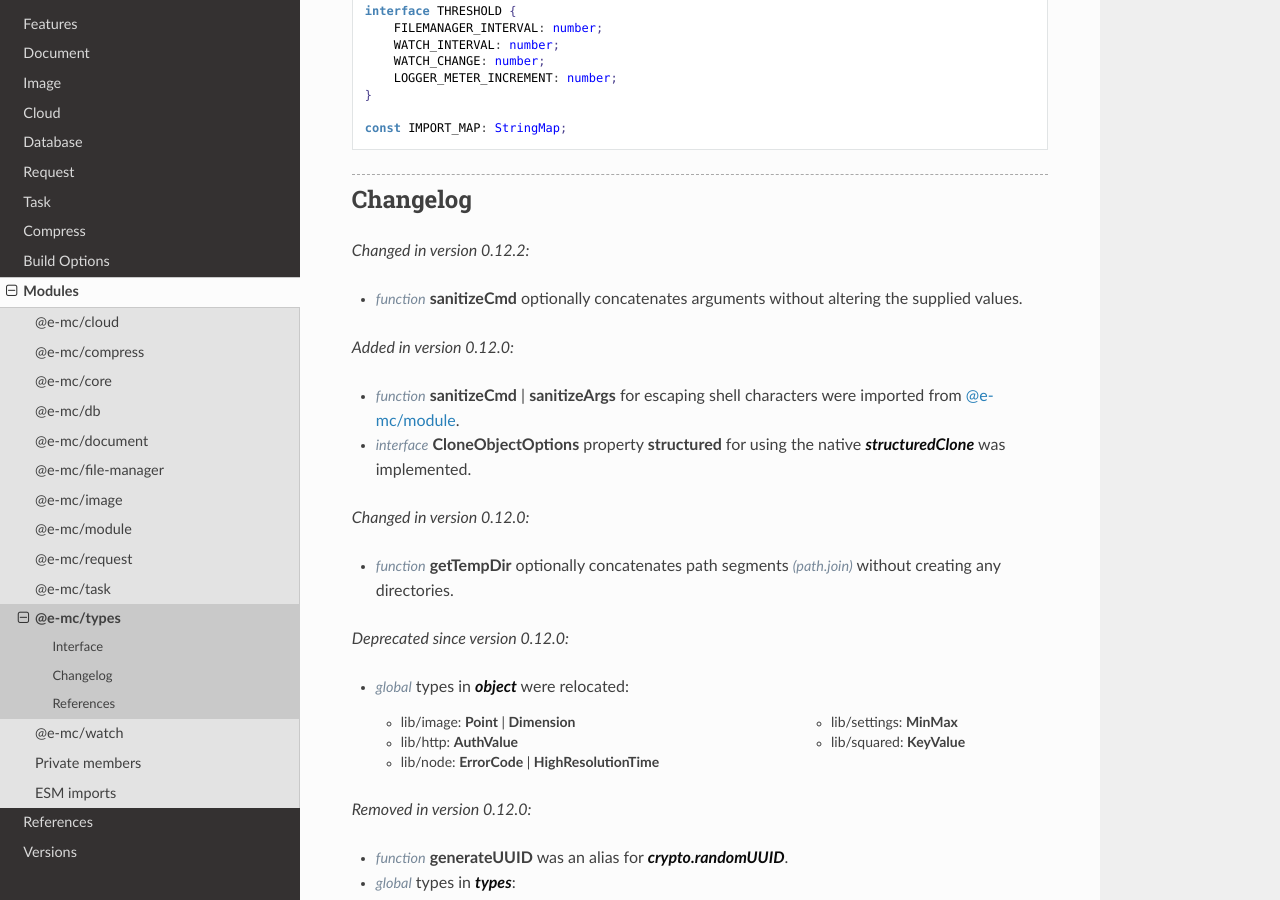
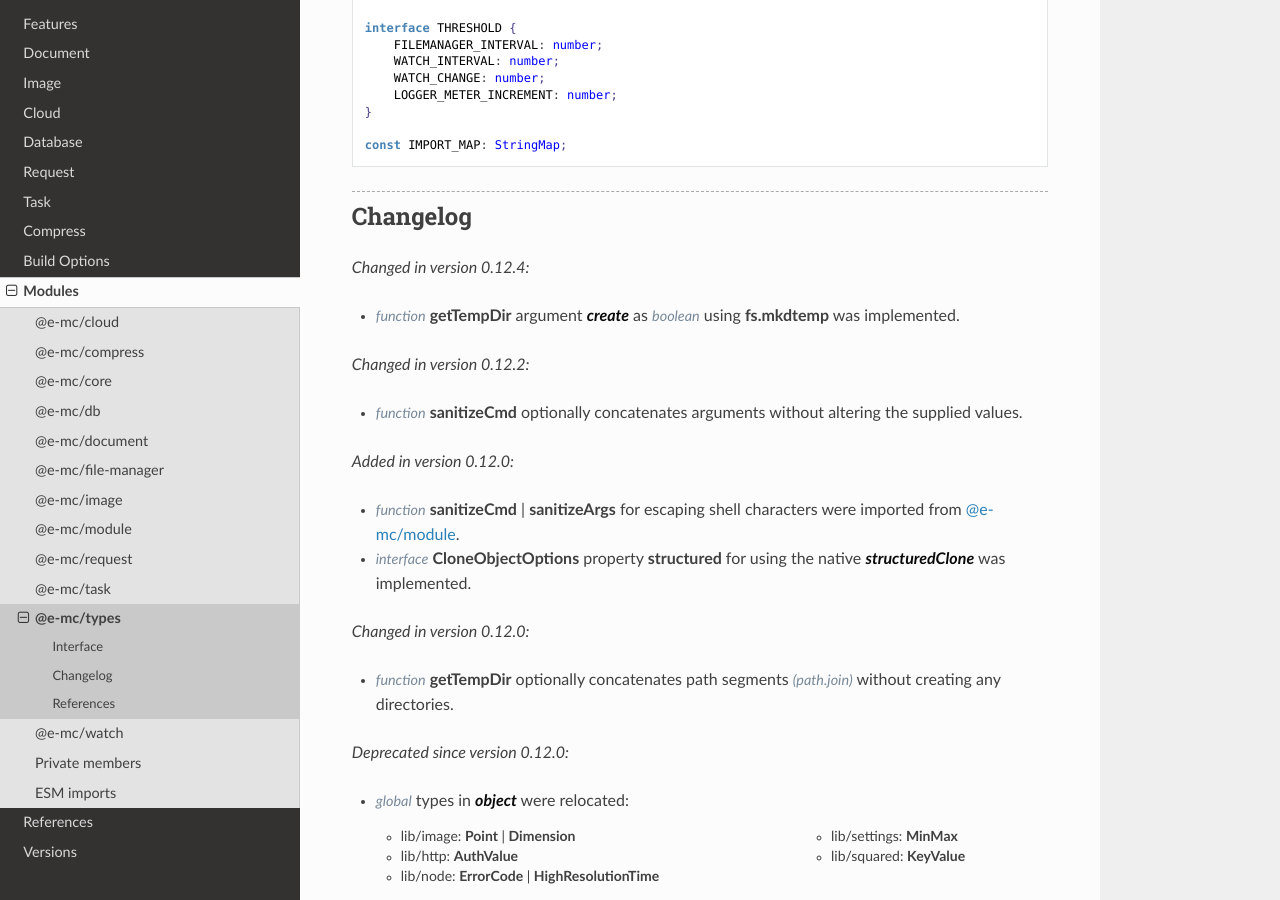
Before and after one commit to anpham6/chrome-docs, a Sphinx documentation site: the page built from source/modules/types.rst, in a window 1280 px wide and 900 px high, scrolled down 3311 px. Built offline with Sphinx 7.4.7 and the Read the Docs theme 3.1.0, drawn with Linux system fonts in a browser that asks for light colours; some of the changed text lies outside the part shown.

Commit message:
Changelog: Latest modifications to API 0.12.4.

```diff
--- a/source/modules/types.rst
+++ b/source/modules/types.rst
@@ -27,6 +28,7 @@ Interface
   function getLogCurrent(): LogArguments | null;
   function setLogCurrent(value: LogArguments): void;
   function setTempDir(value: string): boolean;
+  function getTempDir(create: true, prefix?: string): string;
   function getTempDir(...values: string[]): string;
   function isArray(value: unknown): value is unknown[];
   function isObject(value: unknown): value is object;
@@ -201,6 +203,10 @@ Interface
 Changelog
 =========
 
+.. versionchanged:: 0.12.4
+
+  - :alt:`function` **getTempDir** argument :target:`create` as :alt:`boolean` using **fs.mkdtemp** was implemented.
+
 .. versionchanged:: 0.12.2
 
   - :alt:`function` **sanitizeCmd** optionally concatenates arguments without altering the supplied values.
```
Also changed, not shown: other parts of source/modules/types.rst (+1 -0 lines).
